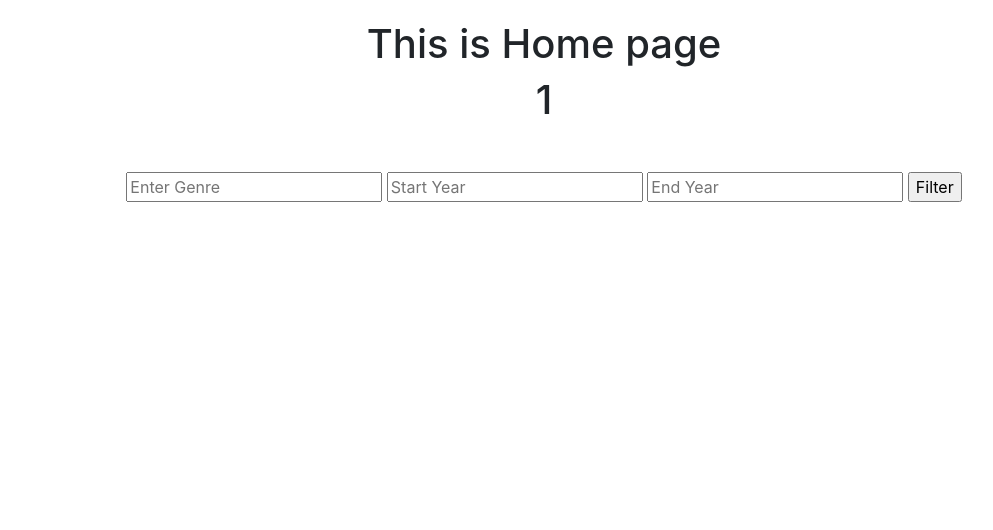
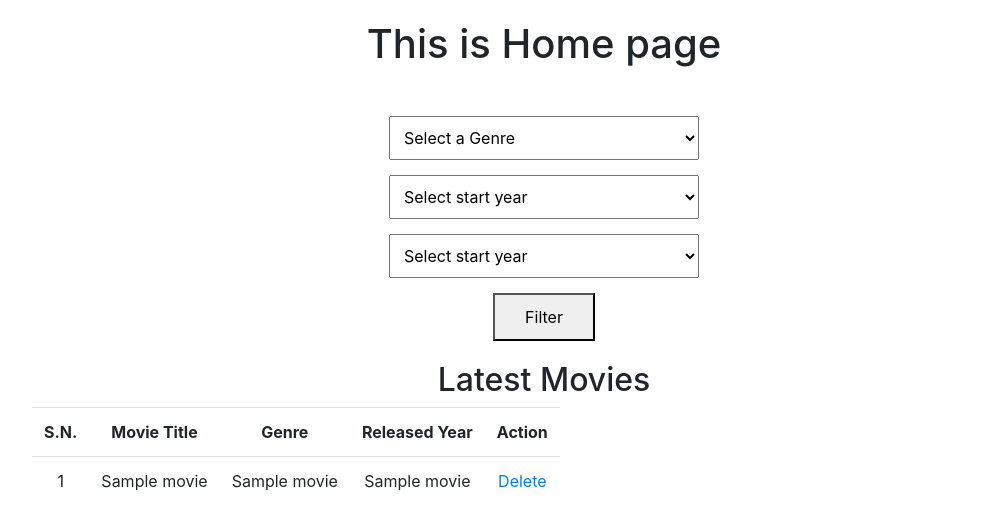
Before and after one commit to pratiksimkhada/movies-imdbpy, a Flask app: template templates/home.html in a window 1280 px wide. Shown: the top 530 px of the page, without its empty margins (96-1089 px from the left). Run offline with Flask 2, Linux system fonts and the light colour scheme; the template is opened without the code that fills it: most values are stand-ins (such as "Sample title", 1, 10 or a date in 2020); some libraries are stand-ins or nearby versions.

Commit message:
Select dropdown for search

```diff
--- a/templates/base.html
+++ b/templates/base.html
@@ -22,6 +22,22 @@
       .padding{
         padding: 20px;
       }
+      form select{
+        margin-bottom: 15px;
+        padding: 10px;
+        width: 25%;
+
+      }
+      form span{
+        font-size: 11px;
+        color: #bf7474;
+        display: block;
+        padding: 5px 0;
+      }
+      .button{
+        padding: 10px 30px;
+        background-color: #efefef;
+      }
     </style>
 
   </head>
--- a/templates/home.html
+++ b/templates/home.html
@@ -4,18 +4,80 @@
 
     <div class="padding">
       <h1>This is Home page</h1>
-      <h1> {{id}} </h1>
 
     </div>
 
     <form method="POST" >
       <div class="center filter-btn padding">
-        <input type="text" name="category" placeholder="Enter Genre">
-        <input type="text" name="start_year" placeholder="Start Year">
-        <input type="text" name="end_year" placeholder="End Year">
-        <input type="submit" value="Filter">
+        <div>
+          <select name="category">
+            <option value="disabled">Select a Genre</option>
+            {% for genre in final %}
+            <option value="{{ genre }}">{{genre}}</option>
+            {% endfor %}
+          </select>
+        </div>
+        <div>
+          <select name="start_year">
+            <option value="disabled">Select start year</option>
+
+            {% for year in year_range %}
+            <option value="{{ year }}">{{year}}</option>
+            {% endfor %}
+          </select>
+          {# <input type="text" name="start_year" placeholder="Start Year">
+           <span>Starting from 1970</span>#}
+        </div>
+        <div>
+          <select name="end_year">
+            <option value="disabled">Select start year</option>
+
+            {% for year in year_range %}
+            <option value="{{ year }}">{{year}}</option>
+            {% endfor %}
+          </select>
+{#           <input type="text" name="end_year" placeholder="End Year">
+          <span>End year 2022</span>
+ #}        </div>
+        <input type="submit" class="button" value="Filter">
 
       </div>
     </form>
 
+
+
+    <div class="table">
+      <h2>Latest Movies</h2>
+
+      <table class="">
+        <tr>
+          <th>S.N.</th>
+          <th>Movie Title</th>
+          <th>Genre</th>
+          <th>Released Year</th>
+          <th>Action</th>
+
+        </tr>
+
+
+
+        {% for mov in movies %}
+        <tr>
+          <td>{{mov[0]}}</td>
+          <td>{{mov[3]}}</td>
+          <td>{{mov[2]}}</td>
+          <td>{{mov[4]}}</td>
+          <td> <a href="{{ url_for('delete_movie', movie_id = mov[0]) }}"> Delete </a> </td>
+
+        </tr>
+
+
+        {% endfor %}
+
+
+
+      </table>
+
+    </div>
+
   {% endblock %}
```
Also changed, not shown: app.py (+47 -4 lines).
